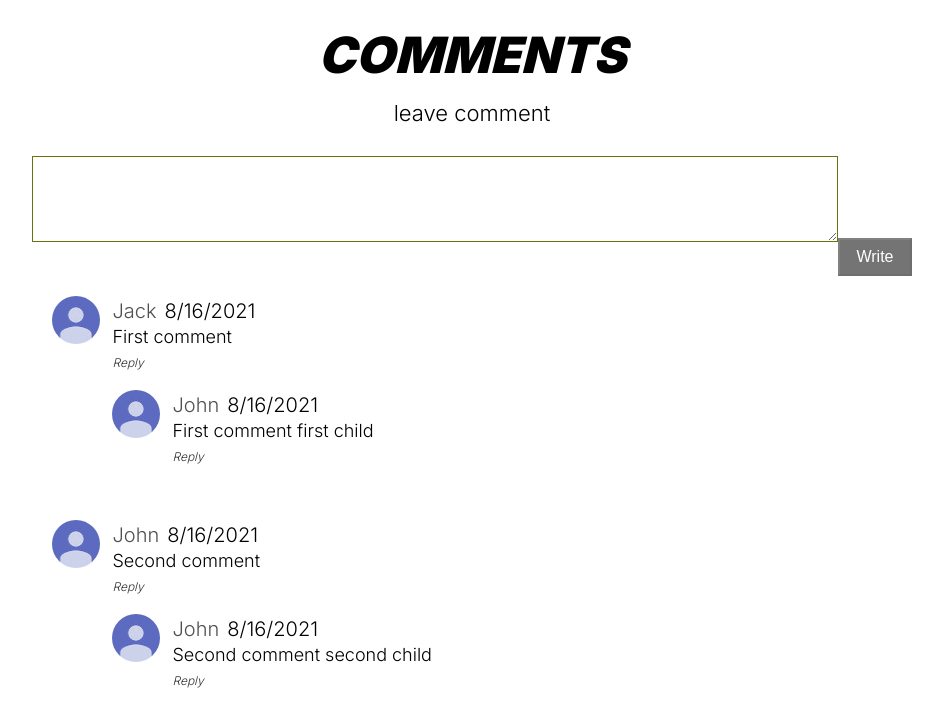
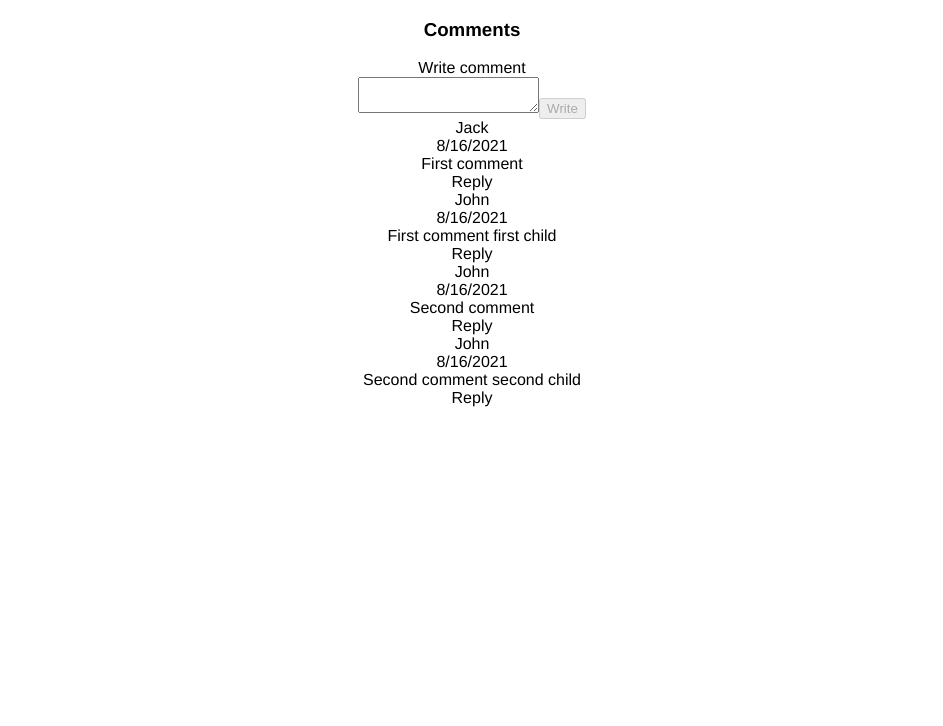
Before and after one commit to agiledev-students-fall2022/final-project-team-study-buddy, a React (Create React App) app in the folder front-end/: page /comments in a window 1280 px wide. Shown: the top 726 px of the page, without its empty margins (168-1111 px from the left). Built offline with nearby package versions, Linux system fonts and the light colour scheme.

Commit message:
Revert "Stylize comment page"

```diff
--- a/front-end/src/Comments/Comment.js
+++ b/front-end/src/Comments/Comment.js
@@ -1,6 +1,4 @@
-import "./Comments.css";
 import CommentForm from "./CommentForm";
-import userIcon from "./user-icon.png";
 
 const Comment = ({
   comment,
@@ -31,13 +29,13 @@ const Comment = ({
   const createdAt = new Date(comment.createdAt).toLocaleDateString();
   return (
     <div key={comment.id} className="comment">
-      <div className="comment-image-container">
-        <img src={userIcon} alt="User Icon" />
-      </div>
+      {/* <div className="comment-image-container"> */}
+        {/* <img src="./images/userIcon.png" /> */}
+      {/* </div> */}
       <div className="comment-right-part">
         <div className="comment-content">
           <div className="comment-author">{comment.username}</div>
-          <div className="comment-date">{createdAt}</div>
+          <div>{createdAt}</div>
         </div>
         {!isEditing && <div className="comment-text">{comment.body}</div>}
         {isEditing && (
--- a/front-end/src/Comments/CommentForm.js
+++ b/front-end/src/Comments/CommentForm.js
@@ -1,4 +1,3 @@
-import "./Comments.css";
 import { useState } from "react";
 
 const CommentForm = ({
--- a/front-end/src/Comments/Comments.css
+++ b/front-end/src/Comments/Comments.css
@@ -1,50 +1,33 @@
-@import url('https://fonts.googleapis.com/css2?family=Inter:wght@300;900&display=swap');
-
 .comments {
     margin-top: 20px;
-    display: flex;
-    flex-direction: column;
   }
 
   .comments-title {
-    padding: 10px;
-
-    font-family: 'Inter';
-    font-style: italic;
-    font-weight: 900;
-    font-size: 50px;
-    line-height: 50px;
-
-    color: #000000;
+    font-size: 30px;
+    margin-bottom: 20px;
   }
 
   .comments-container {
-    padding: 20px;
+    margin-top: 40px;
   }
 
   .comment-form-title {
-    padding: 10px;
-
-    font-family: 'Inter';
-    font-style: normal;
-    font-weight: 300;
     font-size: 22px;
-
-    color: #000000;
   }
 
   .comment-form-textarea {
-    width: 800px;
+    width: 100%;
     height: 80px;
-    margin-bottom: 20px;
-    margin-top: 20px;
+    margin-bottom: 8px;
+    margin-top: 8px;
     border: 1px solid rgb(107, 114, 12);
   }
 
   .comment-form-button {
     font-size: 16px;
     padding: 8px 16px;
-    background: rgb(58, 58, 58);
+    background: rgb(59, 130, 246);
+    border-radius: 8px;
     color: white;
   }
 
@@ -81,55 +64,20 @@
 
   .comment-content {
     display: flex;
-
-    font-family: 'Inter';
-    font-style: normal;
-    font-weight: 300;
-    font-size: 25px;
-    line-height: 30px;
-
-    color: #000000;
   }
 
   .comment-author {
     margin-right: 8px;
     font-size: 20px;
-
-    display: flex;
-
-    font-family: 'Inter';
-    font-style: normal;
-    font-weight: 300;
-    line-height: 30px;
-
-    color: rgb(80, 80, 80);
-  }
-
-  .comment-date {
-    font-family: 'Inter';
-    font-style: normal;
-    font-weight: 300;
-    font-size: 20px;
-
-    color: #000000;
+    color: rgb(59, 130, 246);
   }
 
   .comment-text {
     font-size: 18px;
-
-    text-align: left;
-    font-family: 'Inter';
-    font-style: normal;
-    font-weight: 300;
-
-    color: #000000;
   }
 
   .comment-actions {
     display: flex;
-    font-family: 'Inter';
-    font-style: italic;
-    font-weight: 300;
     font-size: 12px;
     color: rgb(51, 51, 51);
     cursor: pointer;
@@ -138,15 +86,9 @@
 
   .comment-action {
     margin-right: 8px;
-    font-family: 'Inter';
-    font-style: italic;
-    font-weight: 300;
   }
 
   .comment-action:hover {
-    font-family: 'Inter';
-    font-style: italic;
-    font-weight: 300;
     text-decoration: underline;
   }
 
--- a/front-end/src/Comments/Comments.js
+++ b/front-end/src/Comments/Comments.js
@@ -1,4 +1,3 @@
-import "./Comments.css";
 import { useState, useEffect } from "react";
 import CommentForm from "./CommentForm";
 import Comment from "./Comment";
@@ -60,8 +59,8 @@ const Comments = ({ commentsUrl, currentUserId }) => {
 
   return (
     <div className="comments">
-      <div className="comments-title">COMMENTS</div>
-      <div className="comment-form-title">leave comment</div>
+      <h3 className="comments-title">Comments</h3>
+      <div className="comment-form-title">Write comment</div>
       <CommentForm submitLabel="Write" handleSubmit={addComment} />
       <div className="comments-container">
         {rootComments.map((rootComment) => (
--- a/front-end/src/Comments/api.js
+++ b/front-end/src/Comments/api.js
@@ -1,5 +1,3 @@
-import "./Comments.css";
-
 export const getComments = async () => {
     return [
       {
```
Also changed, not shown: front-end/src/Comments/user-icon.png (deleted).
